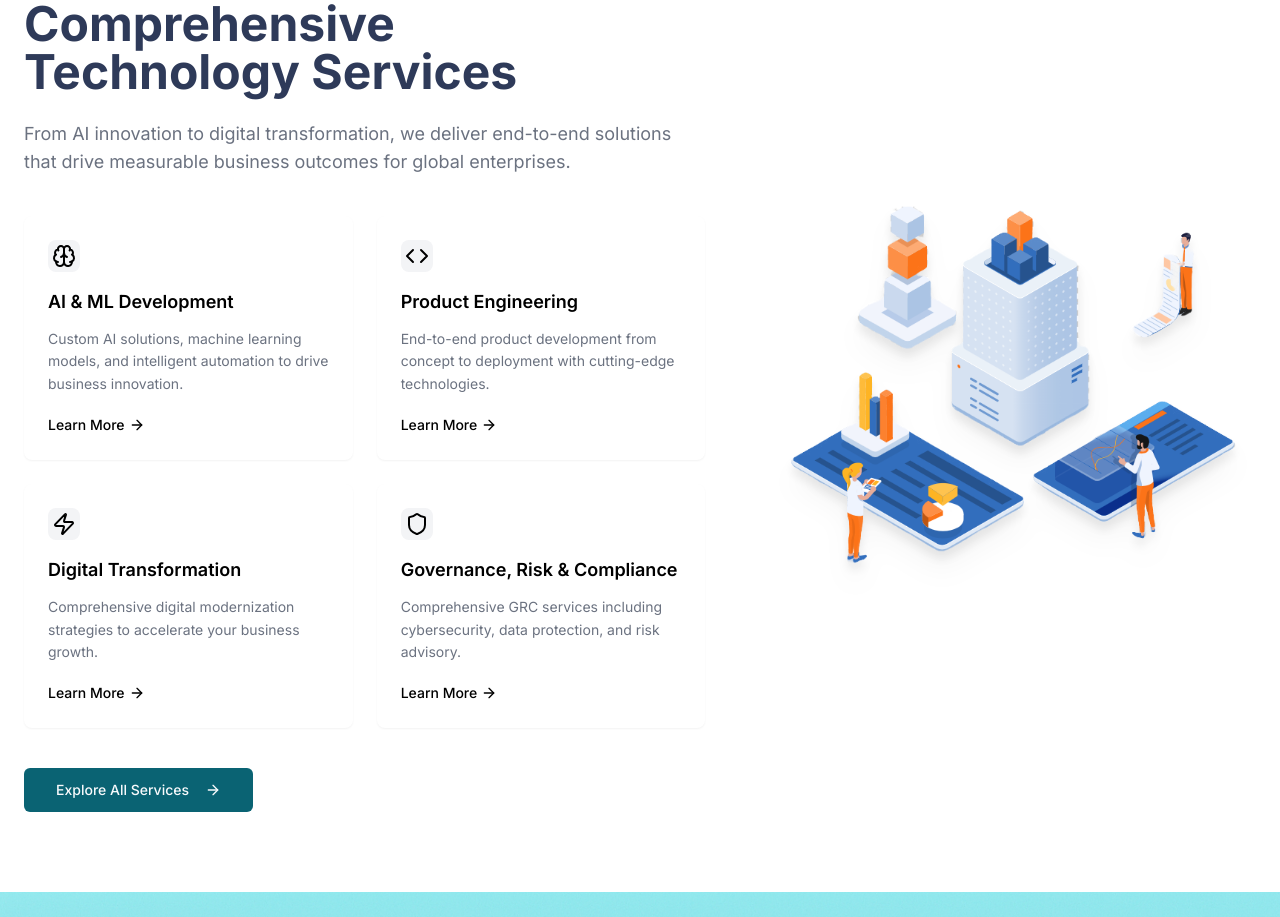
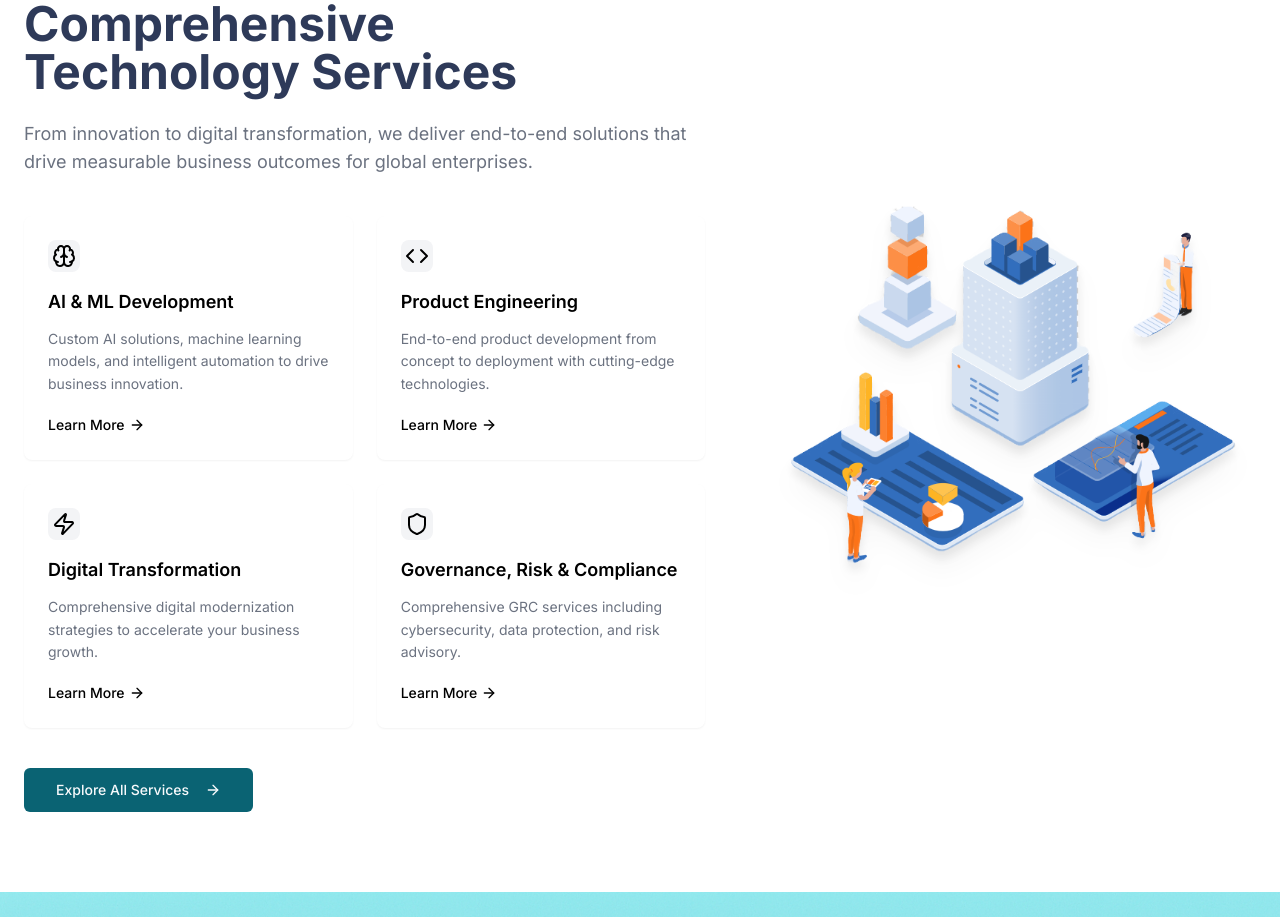
Before and after one commit to DCSharathVenkat/clickskill, a Next.js app: page / in a window 1280 px wide. Shown: the part 1400-2317 px from the top of the page. Built offline with nearby package versions, Linux system fonts and the light colour scheme.

Commit message:
removed "AI" to check

```diff
--- a/components/sections/services-overview.tsx
+++ b/components/sections/services-overview.tsx
@@ -104,7 +104,7 @@ export function ServicesOverview() {
             Comprehensive <br/>Technology Services
           </h2>
           <p className="text-lg text-neutral-600 mb-10 max-w-2xl">
-            From AI innovation to digital transformation, we deliver end-to-end solutions that drive measurable business outcomes for global enterprises.
+            From innovation to digital transformation, we deliver end-to-end solutions that drive measurable business outcomes for global enterprises.
           </p>
 
           <div className="grid grid-cols-1 md:grid-cols-2 gap-6">
```
